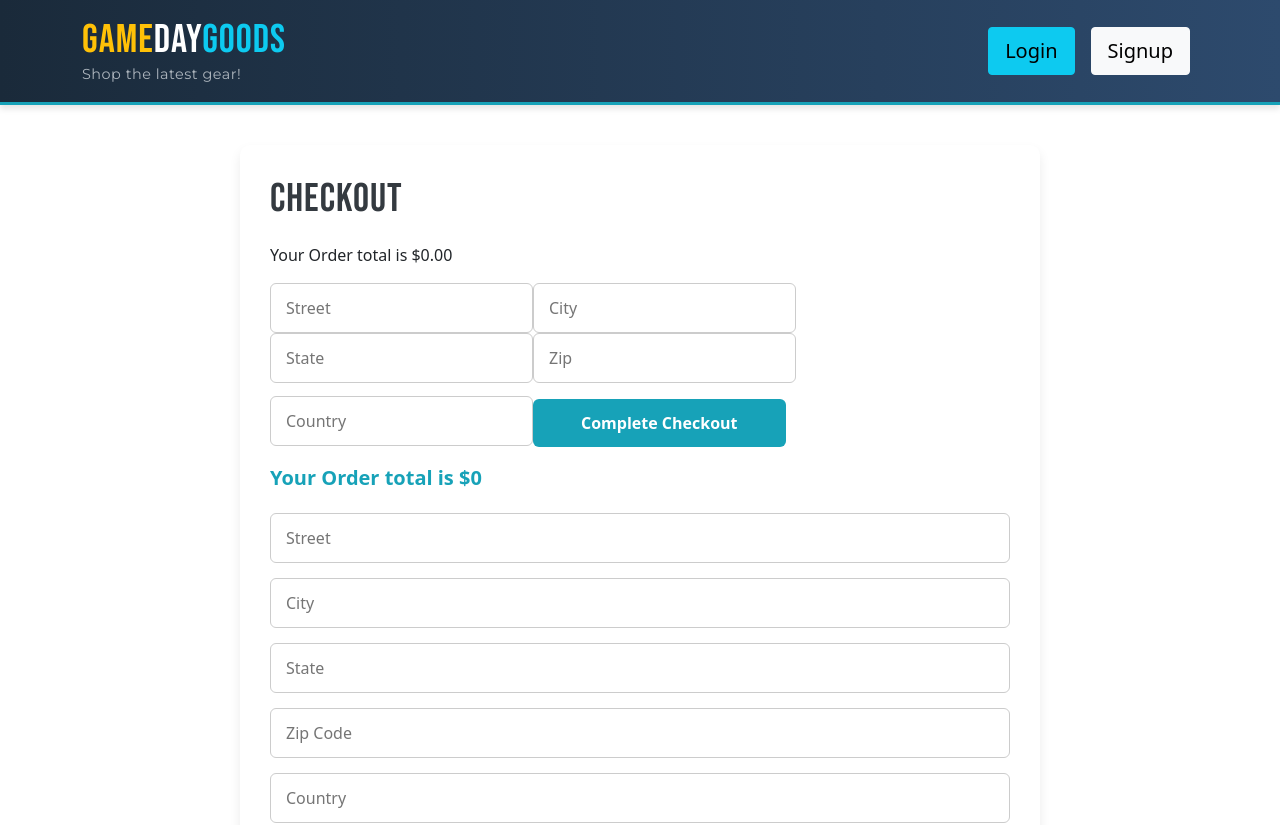
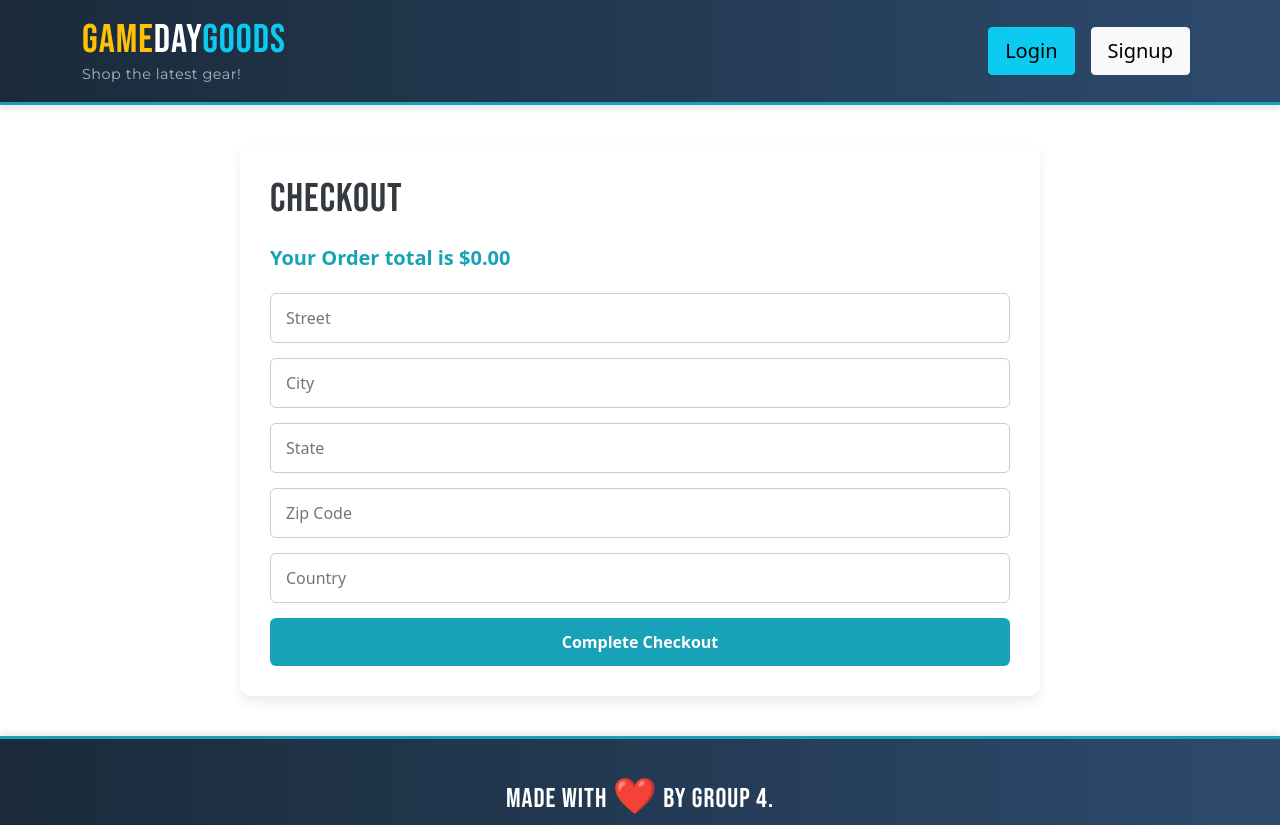
Before and after one commit to stanmoriasi/gamedaygoods, a React (Vite) app in the folder client/: page /checkout in a window 1280 px wide. Shown: the top 825 px of the page. Built offline with nearby package versions, Linux system fonts and the light colour scheme.

Commit message:
Remove duplicate form

```diff
--- a/client/src/pages/Checkout.tsx
+++ b/client/src/pages/Checkout.tsx
@@ -93,81 +93,8 @@ const Checkout = () => {
   return (
     <div className="checkout-container">
       <h2>Checkout</h2>
-        <div className="col-12 col-lg-10">
-            <p>Your Order total is ${total.toFixed(2)}</p>
-            <div className="card-body">
-                {data ? (
-                <p>
-                    Order created Successfully{' '}
-                    <Link to="/">back to the homepage.</Link>
-                </p>
-                ) : (
-                <form onSubmit={handleFormSubmit}>
-                    <input
-                      className="form-input"
-                      placeholder="Street"
-                      name="street"
-                      type="text"
-                      required
-                      value={formState.street || ''}
-                      onChange={handleChange}
-                    />
-                    <input
-                      className="form-input"
-                      placeholder="City"
-                      name="city"
-                      type="text"
-                      required
-                      value={formState.city || ''}
-                      onChange={handleChange}
-                    />
-                    <input
-                      className="form-input"
-                      placeholder="State"
-                      name="state"
-                      type="text"
-                      required
-                      value={formState.state || ''}
-                      onChange={handleChange}
-                    />
-                    <input
-                      className="form-input"
-                      placeholder="Zip"
-                      name="zipCode"
-                      type="text"
-                      required
-                      value={formState.zipCode || ''}
-                      onChange={handleChange}
-                    />
-                    <input
-                      className="form-input"
-                      placeholder="Country"
-                      name="country"
-                      type="text"
-                      required
-                      value={formState.country || ''}
-                      onChange={handleChange}
-                    />
-                    <button
-                      className="btn btn-success my-3 px-5"
-                      style={{ cursor: 'pointer' }}
-                      type="submit"
-                    >
-                       Complete Checkout
-                    </button>
-                </form>
-                )}
 
-                {error && (
-                <div className="my-3 p-3 bg-danger text-white">
-                    {error.message}
-                </div>
-                )}
-            </div>
-            </div>
-        <div className="d-flex justify-content-end">
-        </div>
-      <p className="order-total">Your Order total is ${total}</p>
+      <p className="order-total">Your Order total is ${total.toFixed(2)}</p>
       <div className="card-body">
         {data ? (
           <p className="success-message">
```
